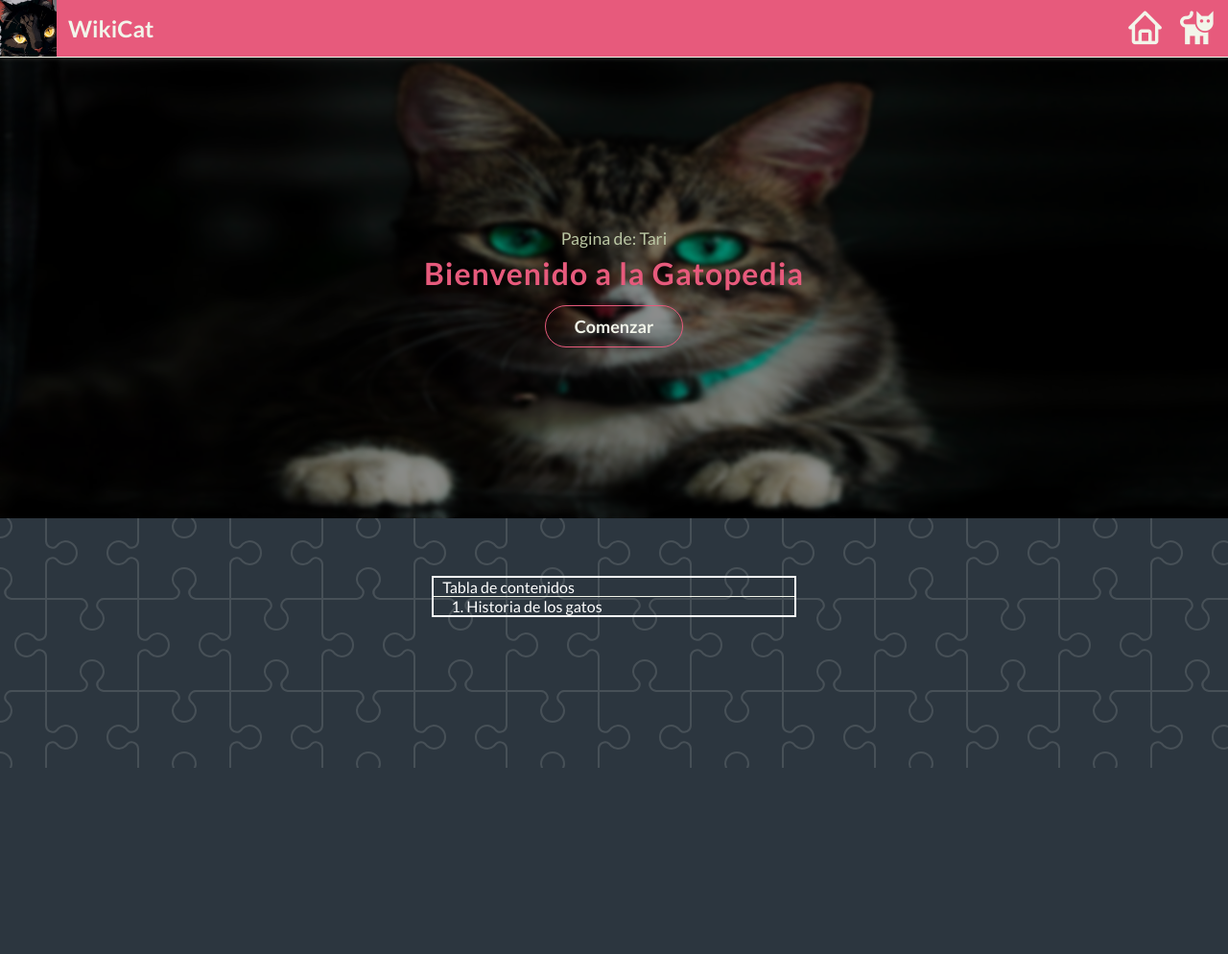
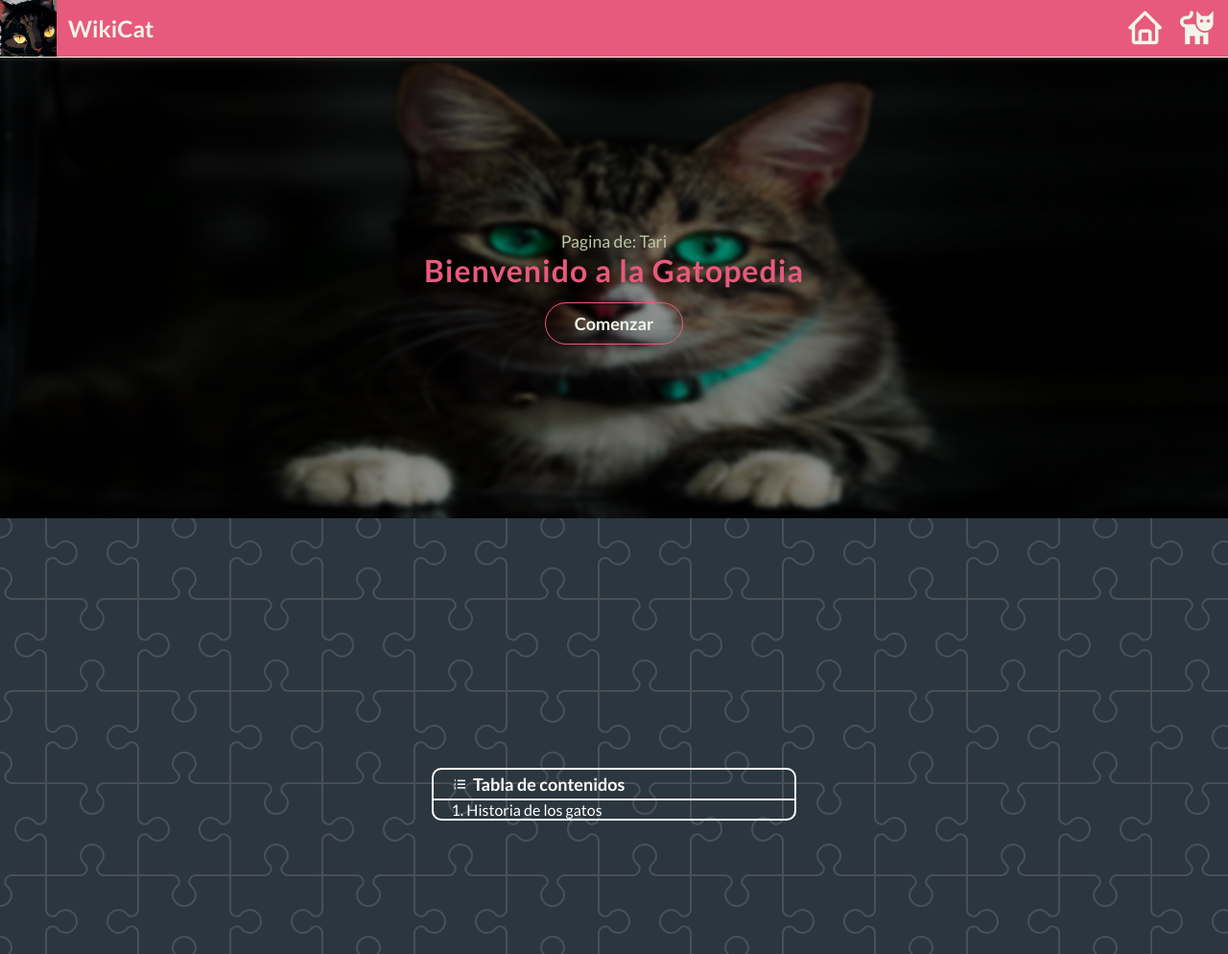
Before and after one commit to Tari-7z/Gatopedia, a plain HTML site: page index.html in a window 1280 px wide. Shown: the whole page at 96% size. Before the commit the page ends 800 px from the top, so only its background shows below. Drawn offline with nearby package versions, Linux system fonts and the light colour scheme.

Commit message:
second commit

```diff
--- a/index.html
+++ b/index.html
@@ -12,6 +12,7 @@
 
   <div class="contenedor">
 
+    <div class="principal">
       <nav class="nav">
         <div class="nav__logo">
           <a href="#" class="nav__link">
@@ -43,13 +44,14 @@
           <a href="#" class="banner__btn">Comenzar</a>
         </div>
       </header>
+    </div>
+
 
     <!-- Tabla de contenidos -->
     <ul class="toc-list">
-      <li class="line">
-        <a href="#">
+      <li class="line not-select">
+        <i class='bx bx-list-ol'></i>
         <span>Tabla de contenidos</span>
-        </a>
       </li>
 
       <ol>
@@ -60,6 +62,19 @@
 
     <!-- Historia de los gatos-->
 
+    <section>
+      <article>
+        <h2></h2>
+        <p></p>
+        <img src="" alt="">
+        <p>
+
+
+
+        </p>
+      </article>
+    </section>
+
   </div>
 
 </body>
--- a/styles/style.css
+++ b/styles/style.css
@@ -40,7 +40,9 @@ max: 1400px
 
 
 
-
+.principal {
+	height: 100vh;
+}
 /* Navegacion */
 .nav {
 	width: 100%;
@@ -114,8 +116,7 @@ max: 1400px
 	justify-content: center;
 	align-items: center;
 	position: relative;
-
-	margin-bottom: 60px;
+	margin-bottom: 40px;
 }
 
 .banner__capa {
@@ -137,7 +138,6 @@ max: 1400px
 .banner__info .banner__creador {
 	color: var(--yellow);
 	font-size: 1.1rem;
-	margin-bottom: 0.325rem;
 }
 
 .banner__info h1 {
@@ -176,11 +176,14 @@ max: 1400px
 
 
 
+
+
 .toc-list {
 	width: 90%;
 	max-width: 380px;
 	margin: 0 auto;
 	margin-bottom: 120px;
+	border-radius: 10px;
 
 	border: #fff solid 2px;
 
@@ -201,12 +204,22 @@ max: 1400px
 }
 
 .line {
-	border-bottom: 1px solid var(--white);
+
+	border-bottom: 2px solid var(--white);
+	padding: 4px 0;
+	display: flex;
+	align-items: center;
+	font-weight: 700;
+	font-size: 18px;
 }
 
-.line a {
+
+.line i {
 	margin-left: 1ch;
+	margin-right: 5px;
 }
+
+
 
 
 .not-select {
@@ -215,6 +228,23 @@ max: 1400px
 	-ms-user-select: none;
 	user-select: none;
 }
+
+
+
+
+
+
+
+
+
+
+
+
+
+
+
+
+
 
 @keyframes banner {
 	0%, 50% {
```
Lines whose indentation alone changed are shown as unchanged.
